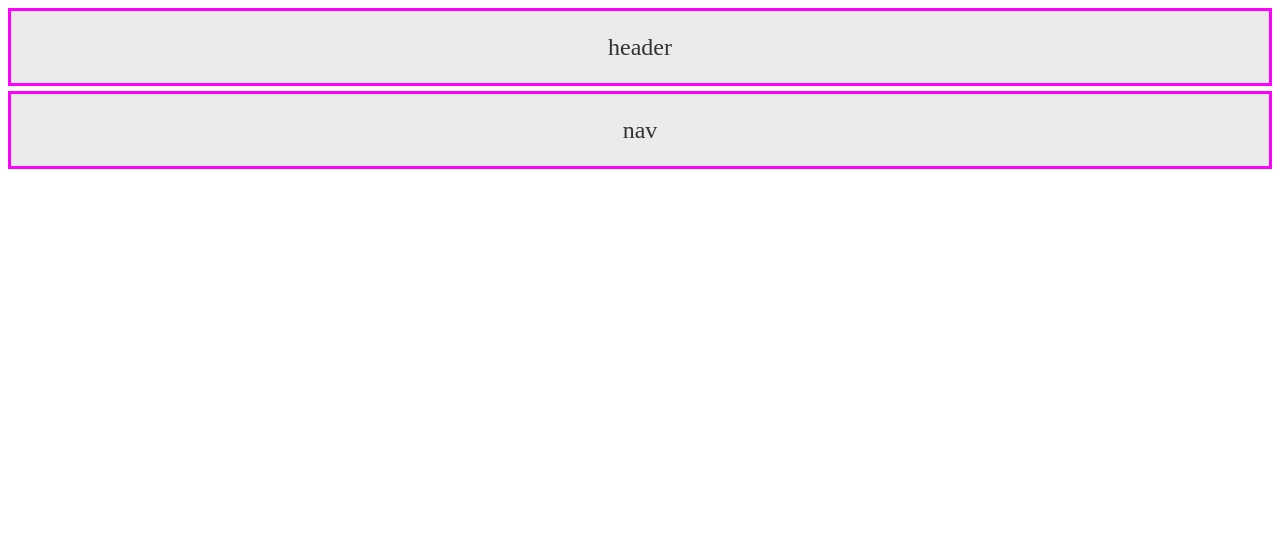
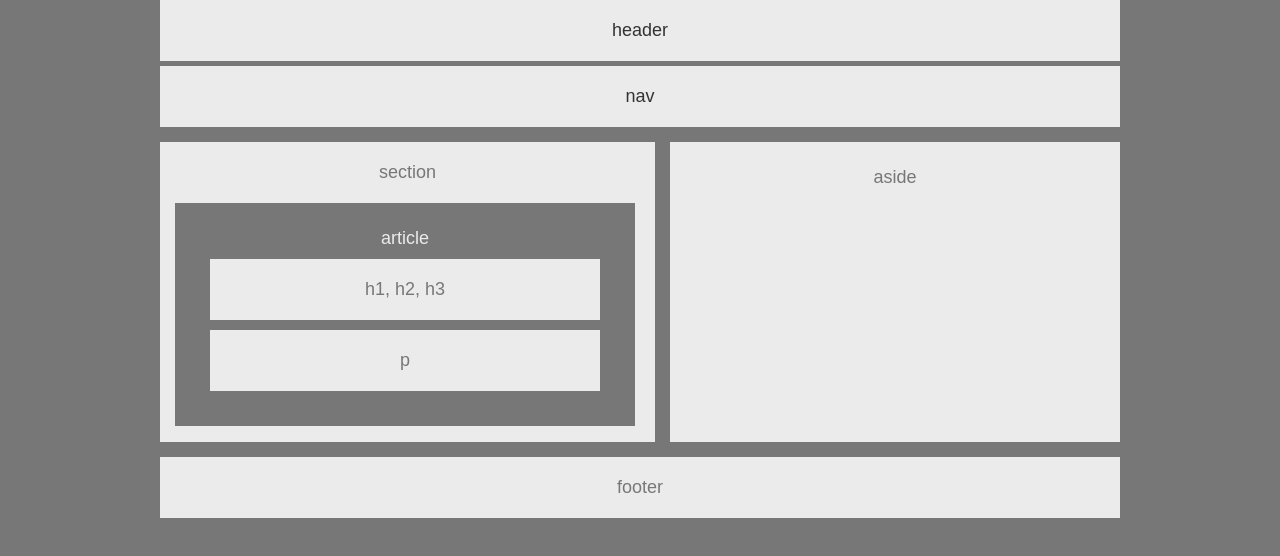
Before and after one commit to JSTN83/HW-Wire-Frame, a plain HTML site: page index.html in a window 1280 px wide. Drawn offline with Linux system fonts and the light colour scheme.

Commit message:
completed assignment

```diff
--- a/index.html
+++ b/index.html
@@ -4,10 +4,14 @@
 <head>
   <meta charset="UTF-8">
   <title>Index.html</title>
+  <!-- <link rel="stylesheet" href="resetcss.css"> -->
+  <!-- <link rel="stylesheet" type="text/css" href="style.1.css"> -->
   <link rel="stylesheet" type="text/css" href="style.css">
 </head>
 
-<body>
+<body >
+
+
 
   <header>
     header
@@ -18,7 +22,31 @@
   </nav>
 
 
+  <aside>
+        aside
+</aside>
 
+  <section id="section">
+    section
+
+    <div id="division">
+      article
+
+      <div id= "division2">
+          h1, h2, h3
+      </div>
+
+        <div id="division3">
+          p
+        </div>
+
+    </div>
+
+  </section>
+
+  <footer>
+    footer
+  </footer>
 </body>
 
 </html>
--- a/style.css
+++ b/style.css
@@ -1,26 +1,89 @@
 * {
     box-sizing: border-box;
     text-align: center;
+    /* margin-top: 10px; */
   }
 
+
   body {
-    font-size: 24px;
-    line-height: 32px;
-    color: #333;
+
+    font-family: Arial, Helvetica, sans-serif;
+    color: #777;
+    background: #777;
+    width: 960px;
+    font-size: 18px;
+    margin: auto;
   }
+
 
   header {
     padding: 20px;
     margin-bottom: 5px;
     color: #333;
     background: #ebebeb;
-    border: solid magenta;
+
   }
 
   Nav {
     padding: 20px;
-    margin-bottom: 20px;
+    margin-bottom: 15px;
     color: #333;
     background: #ebebeb;
-    border: solid magenta;
+
   }
+
+  #section {
+    float: left;
+    width: 495px;
+    height: 300px;
+    padding: 20px;
+    margin-bottom: 15px;
+    text-decoration-color: white;
+    background: #ebebeb;
+
+  }
+
+  #division {
+    padding: 25px;
+    margin-top: 20px;
+    margin-left: -5px;
+    color: #ebebeb;
+    background: #777;
+
+  }
+
+  #division2 {
+    padding: 20px;
+
+    margin: 10px;
+    color: #777;
+    background: #ebebeb;
+
+  }
+
+  #division3 {
+    padding: 20px;
+
+    margin: 10px;
+    color: #777;
+    background: #ebebeb;
+
+  }
+
+  aside {
+    float: right;
+    width: 450px;
+    height: 300px;
+    padding: 25px;
+    margin: auto;
+    text-decoration-color: white;
+    background: #ebebeb;
+
+  }
+
+  footer {
+    padding: 20px;
+    clear: both;
+    background: #ebebeb;
+
+  }
```
